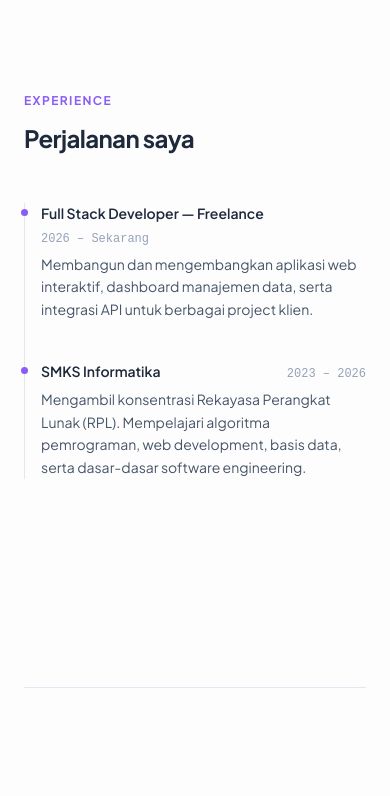
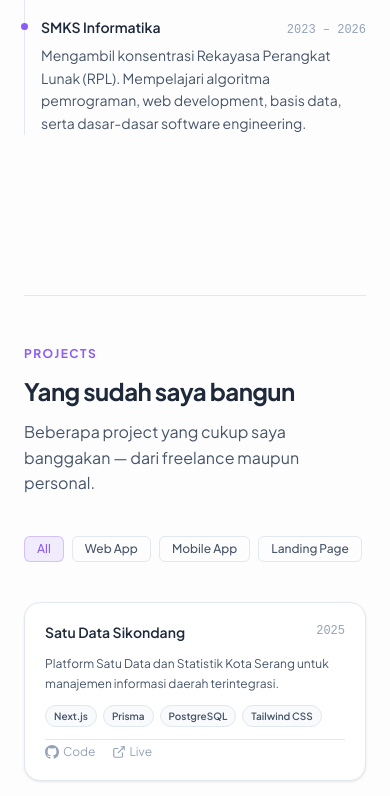
Before and after one commit to Hakim-pixel/ahmadmuntaqim, a Next.js app: page / in a window 390 px wide. Shown: the part 3350-4146 px from the top of the page. Built offline with nearby package versions, Linux system fonts and the light colour scheme.

Commit message:
fix: reduce section spacing + revert projects to original grid design

```diff
--- a/src/components/AboutSection.js
+++ b/src/components/AboutSection.js
@@ -17,8 +17,8 @@ export default function AboutSection() {
   }, []);
 
   return (
-    <section id="about" className="py-28 px-6">
-      <div className="divider mb-28" />
+    <section id="about" className="py-16 px-6">
+      <div className="divider mb-12" />
       <div ref={ref} className="appear max-w-6xl mx-auto grid grid-cols-1 lg:grid-cols-[auto_1fr] gap-16 items-start">
 
         {/* Photo */}
--- a/src/components/ContactSection.js
+++ b/src/components/ContactSection.js
@@ -43,8 +43,8 @@ export default function ContactSection() {
   };
 
   return (
-    <section id="contact" className="py-28 px-6">
-      <div className="divider mb-28" />
+    <section id="contact" className="py-16 px-6">
+      <div className="divider mb-12" />
       <div ref={ref} className="appear max-w-6xl mx-auto">
         <span className="section-label">Contact</span>
         <h2
--- a/src/components/ProjectsSection.js
+++ b/src/components/ProjectsSection.js
@@ -5,82 +5,81 @@ const projects = [
   {
     id: 1,
     title: 'Satu Data Sikondang',
+    description: 'Platform Satu Data dan Statistik Kota Serang untuk manajemen informasi daerah terintegrasi.',
+    tags: ['Next.js', 'Prisma', 'PostgreSQL', 'Tailwind CSS'],
     category: 'Web App',
     year: '2025',
-    short: 'Platform Satu Data dan Statistik Kota Serang untuk manajemen informasi daerah terintegrasi.',
-    desc: 'Sistem informasi data dan statistik terintegrasi untuk Kota Serang. Memungkinkan pengelolaan data daerah secara terpusat, visualisasi statistik interaktif, dan pelaporan berbasis web yang mudah diakses oleh seluruh perangkat daerah.',
-    tags: ['Next.js', 'Prisma', 'PostgreSQL', 'Tailwind CSS'],
-    color: '#ede9fe',
     links: { github: 'https://github.com/Hakim-pixel/Sikondang', live: 'https://sikondang.vercel.app' },
   },
   {
     id: 2,
     title: 'Medical Check Center',
+    description: 'Aplikasi manajemen pemeriksaan medis terintegrasi dengan sistem backend Laravel.',
+    tags: ['Next.js', 'TypeScript', 'Laravel', 'REST API'],
     category: 'Web App',
     year: '2026',
-    short: 'Aplikasi manajemen pemeriksaan medis terintegrasi dengan sistem backend Laravel.',
-    desc: 'Platform manajemen klinik pemeriksaan medis yang memungkinkan pengelolaan pasien, jadwal pemeriksaan, hasil lab, dan pelaporan medis secara digital. Dibangun dengan Next.js frontend dan Laravel backend.',
-    tags: ['Next.js', 'TypeScript', 'Laravel', 'REST API'],
-    color: '#dbeafe',
     links: { github: 'https://github.com/Hakim-pixel/medicalcheckcenter', live: 'https://medicalcheckcenter.vercel.app' },
   },
   {
     id: 3,
     title: 'Gxyer Booth',
+    description: 'Platform photobooth digital interaktif dengan kustomisasi sticker dan template foto secara real-time.',
+    tags: ['Next.js', 'React', 'Tailwind CSS', 'Canvas API'],
     category: 'Web App',
     year: '2026',
-    short: 'Platform photobooth digital interaktif dengan kustomisasi sticker dan template foto secara real-time.',
-    desc: 'Aplikasi photobooth digital berbasis web yang memungkinkan pengguna mengambil foto, menambahkan sticker, memilih template frame, dan mengunduh hasil foto. Dibangun menggunakan Canvas API dengan antarmuka yang intuitif dan responsif.',
-    tags: ['Next.js', 'React', 'Tailwind CSS', 'Canvas API'],
-    color: '#fef3c7',
     links: { github: 'https://github.com/Hakim-pixel/GxyerBooth', live: 'https://gxyer-booth.vercel.app' },
   },
   {
     id: 4,
     title: 'Web Parkir',
+    description: 'Sistem manajemen perparkiran berbasis web untuk mencatat masuk dan keluar kendaraan secara efisien.',
+    tags: ['React', 'Vite', 'Laravel', 'MySQL'],
     category: 'Web App',
     year: '2026',
-    short: 'Sistem manajemen perparkiran berbasis web untuk mencatat masuk dan keluar kendaraan.',
-    desc: 'Sistem parkir digital yang mengelola masuk/keluar kendaraan secara real-time, perhitungan tarif otomatis, cetak struk, dan laporan harian/bulanan. Cocok untuk area parkir komersial maupun gedung perkantoran.',
-    tags: ['React', 'Vite', 'Laravel', 'MySQL'],
-    color: '#d1fae5',
     links: { github: 'https://github.com/Hakim-pixel/webparkir', live: '#' },
   },
   {
     id: 5,
     title: 'Preloved Store',
+    description: 'Platform e-commerce marketplace untuk transaksi jual-beli barang bekas berkualitas.',
+    tags: ['Laravel', 'Blade', 'MySQL', 'Tailwind CSS'],
     category: 'Web App',
     year: '2025',
-    short: 'Platform e-commerce marketplace untuk transaksi jual-beli barang bekas berkualitas.',
-    desc: 'Marketplace online untuk jual beli barang preloved dengan fitur listing produk, pencarian & filter canggih, sistem chat antar pengguna, manajemen pesanan, dan dashboard seller. Dibangun dengan Laravel sebagai full-stack framework.',
-    tags: ['Laravel', 'Blade', 'MySQL', 'Tailwind CSS'],
-    color: '#fce7f3',
     links: { github: 'https://github.com/Hakim-pixel/preloved', live: '#' },
   },
   {
     id: 6,
+    title: 'YouTube Clone Mobile',
+    description: 'Aplikasi mobile clone YouTube dengan fitur pemutaran video feed dan antarmuka responsif.',
+    tags: ['Flutter', 'Dart', 'Mobile Dev'],
+    category: 'Mobile App',
+    year: '2025',
+    links: { github: 'https://github.com/Hakim-pixel/tugasUprak', live: '#' },
+  },
+  {
+    id: 7,
     title: 'XII-RPL Class Website',
+    description: 'Prototype website profil kelas XII RPL untuk menyimpan informasi siswa dan galeri kegiatan kelas.',
+    tags: ['HTML', 'CSS', 'JavaScript'],
     category: 'Landing Page',
     year: '2025',
-    short: 'Website profil kelas XII RPL dengan informasi siswa dan galeri kegiatan kelas.',
-    desc: 'Prototype website profil kelas XII Rekayasa Perangkat Lunak yang menampilkan informasi seluruh siswa, galeri foto kegiatan kelas, jadwal pelajaran, dan prestasi. Dibangun dengan HTML, CSS, dan JavaScript murni.',
-    tags: ['HTML', 'CSS', 'JavaScript'],
-    color: '#e0f2fe',
     links: { github: 'https://github.com/Hakim-pixel/XII-RPL', live: '#' },
   },
 ];
 
-const cats = ['All', 'Web App', 'Landing Page'];
+const cats = ['All', 'Web App', 'Mobile App', 'Landing Page'];
 
 export default function ProjectsSection() {
-  const [activeCat, setActiveCat] = useState('All');
-  const [drawer, setDrawer] = useState(null);
+  const [active, setActive] = useState('All');
   const ref = useRef(null);
 
   useEffect(() => {
     const observer = new IntersectionObserver(
       entries => entries.forEach(e => {
-        if (e.isIntersecting) e.target.classList.add('visible');
+        if (e.isIntersecting) {
+          e.target.classList.add('opacity-100', 'translate-y-0');
+          e.target.classList.remove('opacity-0', 'translate-y-4');
+        }
       }),
       { threshold: 0.1 }
     );
@@ -88,28 +87,22 @@ export default function ProjectsSection() {
     return () => observer.disconnect();
   }, []);
 
-  // Lock body scroll when drawer open
-  useEffect(() => {
-    document.body.style.overflow = drawer ? 'hidden' : '';
-    return () => { document.body.style.overflow = ''; };
-  }, [drawer]);
-
-  const filtered = activeCat === 'All' ? projects : projects.filter(p => p.category === activeCat);
+  const filtered = active === 'All' ? projects : projects.filter(p => p.category === active);
 
   return (
-    <section id="projects" className="py-28 px-6">
-      <div className="divider mb-28" />
-      <div ref={ref} className="appear max-w-6xl mx-auto">
-        <span className="section-label">Projects</span>
-        <h2
-          className="font-black leading-tight mb-4"
-          style={{ fontSize: 'clamp(2rem, 4vw, 3rem)', letterSpacing: '-1px', color: 'var(--text-primary)' }}
-        >
-          Featured Works<span style={{ color: 'var(--violet)' }}>.</span>
+    <section
+      id="projects"
+      ref={ref}
+      className="py-16 px-6 opacity-0 translate-y-4 transition-all duration-700"
+    >
+      <div className="divider mb-12" />
+      <div className="max-w-5xl mx-auto">
+        <p className="section-label">Projects</p>
+        <h2 className="text-2xl sm:text-3xl font-bold tracking-tight mb-3" style={{ color: 'var(--text-primary)' }}>
+          Yang sudah saya bangun
         </h2>
-        <p className="mb-10" style={{ color: 'var(--text-secondary)', maxWidth: '520px' }}>
+        <p className="mb-10" style={{ color: 'var(--text-secondary)', maxWidth: '32rem' }}>
           Beberapa project yang cukup saya banggakan — dari freelance maupun personal.
-          Klik card untuk melihat detail lengkap.
         </p>
 
         {/* Filter */}
@@ -117,12 +110,12 @@ export default function ProjectsSection() {
           {cats.map(cat => (
             <button
               key={cat}
-              onClick={() => setActiveCat(cat)}
-              className="px-4 py-2 rounded-full text-sm font-semibold border transition-all duration-200 cursor-pointer"
+              onClick={() => setActive(cat)}
+              className="px-3 py-1 rounded-md text-xs font-medium border transition-all duration-200 cursor-pointer"
               style={{
-                background: activeCat === cat ? 'var(--violet)' : 'transparent',
-                color: activeCat === cat ? '#fff' : 'var(--text-secondary)',
-                borderColor: activeCat === cat ? 'var(--violet)' : 'var(--border)',
+                background: active === cat ? 'rgba(139,92,246,0.1)' : 'transparent',
+                color: active === cat ? 'var(--violet)' : 'var(--text-secondary)',
+                borderColor: active === cat ? 'rgba(139,92,246,0.3)' : 'var(--border)',
               }}
             >
               {cat}
@@ -131,163 +124,47 @@ export default function ProjectsSection() {
         </div>
 
         {/* Grid */}
-        <div className="grid grid-cols-1 sm:grid-cols-2 lg:grid-cols-3 gap-5">
+        <div className="grid grid-cols-1 sm:grid-cols-2 lg:grid-cols-3 gap-4">
           {filtered.map(p => (
-            <div
-              key={p.id}
-              className="card-project"
-              onClick={() => setDrawer(p)}
-              role="button"
-              tabIndex={0}
-              onKeyDown={e => e.key === 'Enter' && setDrawer(p)}
-            >
-              {/* Color header */}
-              <div
-                className="h-28 flex items-center justify-center"
-                style={{ background: p.color }}
-              >
-                <p
-                  className="font-black text-center px-4 leading-tight"
-                  style={{ fontSize: '1.1rem', color: 'rgba(0,0,0,0.5)' }}
-                >
-                  {p.title}
-                </p>
+            <div key={p.id} className="card p-5 flex flex-col gap-3 hover:-translate-y-0.5 transition-transform duration-200">
+              <div className="flex items-start justify-between gap-2">
+                <h3 className="text-sm font-semibold leading-snug" style={{ color: 'var(--text-primary)' }}>{p.title}</h3>
+                <span className="text-xs font-mono shrink-0" style={{ color: 'var(--text-muted)' }}>{p.year}</span>
               </div>
-
-              {/* Body */}
-              <div className="p-5">
-                <div className="flex items-center justify-between gap-2 mb-2">
-                  <span
-                    className="text-xs font-semibold px-2.5 py-1 rounded-full"
-                    style={{ background: p.color, color: 'rgba(0,0,0,0.6)' }}
+              <p className="text-xs leading-relaxed flex-1" style={{ color: 'var(--text-secondary)' }}>{p.description}</p>
+              <div className="flex flex-wrap gap-1.5">
+                {p.tags.map(t => (
+                  <span key={t} className="tag" style={{ fontSize: '10px', padding: '2px 8px' }}>{t}</span>
+                ))}
+              </div>
+              <div className="flex gap-4 pt-1" style={{ borderTop: '1px solid var(--border)' }}>
+                {p.links.github && p.links.github !== '#' && (
+                  <a href={p.links.github} target="_blank" rel="noreferrer"
+                    className="text-xs flex items-center gap-1 transition-colors"
+                    style={{ color: 'var(--text-muted)' }}
+                    onMouseEnter={e => e.currentTarget.style.color = 'var(--text-secondary)'}
+                    onMouseLeave={e => e.currentTarget.style.color = 'var(--text-muted)'}
                   >
-                    {p.category}
-                  </span>
-                  <span className="text-xs font-mono" style={{ color: 'var(--text-muted)' }}>{p.year}</span>
-                </div>
-                <h3 className="font-bold text-base mb-2" style={{ color: 'var(--text-primary)' }}>{p.title}</h3>
-                <p className="text-sm leading-relaxed mb-4" style={{ color: 'var(--text-secondary)' }}>{p.short}</p>
-                <div className="flex flex-wrap gap-1.5">
-                  {p.tags.slice(0, 3).map(t => (
-                    <span key={t} className="tag" style={{ fontSize: '0.72rem', padding: '4px 10px' }}>{t}</span>
-                  ))}
-                  {p.tags.length > 3 && (
-                    <span className="tag" style={{ fontSize: '0.72rem', padding: '4px 10px' }}>+{p.tags.length - 3}</span>
-                  )}
-                </div>
+                    <svg viewBox="0 0 24 24" fill="currentColor" className="w-3.5 h-3.5"><path d="M12 0C5.37 0 0 5.37 0 12c0 5.31 3.435 9.795 8.205 11.385.6.105.825-.255.825-.57 0-.285-.015-1.23-.015-2.235-3.015.555-3.795-.735-4.035-1.41-.135-.345-.72-1.41-1.23-1.695-.42-.225-1.02-.78-.015-.795.945-.015 1.62.87 1.845 1.23 1.08 1.815 2.805 1.305 3.495.99.105-.78.42-1.305.765-1.605-2.67-.3-5.46-1.335-5.46-5.925 0-1.305.465-2.385 1.23-3.225-.12-.3-.54-1.53.12-3.18 0 0 1.005-.315 3.3 1.23.96-.27 1.98-.405 3-.405s2.04.135 3 .405c2.295-1.56 3.3-1.23 3.3-1.23.66 1.65.24 2.88.12 3.18.765.84 1.23 1.905 1.23 3.225 0 4.605-2.805 5.625-5.475 5.925.435.375.81 1.095.81 2.22 0 1.605-.015 2.895-.015 3.3 0 .315.225.69.825.57A12.02 12.02 0 0 0 24 12c0-6.63-5.37-12-12-12z"/></svg>
+                    Code
+                  </a>
+                )}
+                {p.links.live && p.links.live !== '#' && (
+                  <a href={p.links.live} target="_blank" rel="noreferrer"
+                    className="text-xs flex items-center gap-1 transition-colors"
+                    style={{ color: 'var(--text-muted)' }}
+                    onMouseEnter={e => e.currentTarget.style.color = 'var(--text-secondary)'}
+                    onMouseLeave={e => e.currentTarget.style.color = 'var(--text-muted)'}
+                  >
+                    <svg viewBox="0 0 24 24" fill="none" stroke="currentColor" strokeWidth="2" className="w-3.5 h-3.5"><path d="M18 13v6a2 2 0 0 1-2 2H5a2 2 0 0 1-2-2V8a2 2 0 0 1 2-2h6"/><polyline points="15 3 21 3 21 9"/><line x1="10" y1="14" x2="21" y2="3"/></svg>
+                    Live
+                  </a>
+                )}
               </div>
             </div>
           ))}
         </div>
       </div>
-
-      {/* Side Drawer */}
-      {drawer && (
-        <>
-          <div className="drawer-overlay" onClick={() => setDrawer(null)} />
-          <div className="drawer-panel">
-            {/* Header */}
-            <div
-              className="sticky top-0 flex items-center justify-between px-6 py-4 border-b"
-              style={{ borderColor: 'var(--border)', background: 'var(--bg-card)', zIndex: 1 }}
-            >
-              <p className="font-bold text-sm" style={{ color: 'var(--text-primary)' }}>Detail Proyek</p>
-              <button
-                onClick={() => setDrawer(null)}
-                className="w-8 h-8 flex items-center justify-center rounded-full bg-transparent border-0 cursor-pointer transition-colors"
-                style={{ color: 'var(--text-muted)' }}
-                onMouseEnter={e => e.currentTarget.style.background = 'var(--surface)'}
-                onMouseLeave={e => e.currentTarget.style.background = 'transparent'}
-              >
-                <svg width="18" height="18" viewBox="0 0 24 24" fill="none" stroke="currentColor" strokeWidth="2.5">
-                  <path d="M18 6L6 18M6 6l12 12"/>
-                </svg>
-              </button>
-            </div>
-
-            {/* Body */}
-            <div className="p-6">
-              {/* Color banner */}
-              <div
-                className="w-full h-40 rounded-2xl flex items-center justify-center mb-6"
-                style={{ background: drawer.color }}
-              >
-                <p
-                  className="font-black text-xl text-center px-4"
-                  style={{ color: 'rgba(0,0,0,0.5)' }}
-                >
-                  {drawer.title}
-                </p>
-              </div>
-
-              {/* Meta */}
-              <div className="flex flex-wrap gap-2 mb-4">
-                <span
-                  className="text-xs font-semibold px-3 py-1 rounded-full"
-                  style={{ background: drawer.color, color: 'rgba(0,0,0,0.6)' }}
-                >
-                  {drawer.category}
-                </span>
-                <span
-                  className="text-xs font-semibold px-3 py-1 rounded-full"
-                  style={{ background: 'var(--surface)', color: 'var(--text-muted)', border: '1px solid var(--border)' }}
-                >
-                  {drawer.year}
-                </span>
-              </div>
-
-              <h3 className="font-black text-xl mb-3" style={{ color: 'var(--text-primary)' }}>{drawer.title}</h3>
-              <p className="text-sm leading-relaxed mb-6" style={{ color: 'var(--text-secondary)' }}>{drawer.desc}</p>
-
-              {/* Tech stack */}
-              <div className="mb-6">
-                <p className="text-xs font-semibold uppercase tracking-wider mb-3" style={{ color: 'var(--text-muted)' }}>
-                  Tech Stack
-                </p>
-                <div className="flex flex-wrap gap-2">
-                  {drawer.tags.map(t => (
-                    <span key={t} className="tag">{t}</span>
-                  ))}
-                </div>
-              </div>
-
-              {/* Action buttons */}
-              <div className="flex flex-col gap-3">
-                {drawer.links.live && drawer.links.live !== '#' && (
-                  <a
-                    href={drawer.links.live}
-                    target="_blank"
-                    rel="noreferrer"
-                    className="btn-primary justify-center"
-                    style={{ textDecoration: 'none' }}
-                  >
-                    <svg width="16" height="16" viewBox="0 0 24 24" fill="none" stroke="currentColor" strokeWidth="2">
-                      <path d="M18 13v6a2 2 0 0 1-2 2H5a2 2 0 0 1-2-2V8a2 2 0 0 1 2-2h6"/>
-                      <polyline points="15 3 21 3 21 9"/>
-                      <line x1="10" y1="14" x2="21" y2="3"/>
-                    </svg>
-                    View Live Project
-                  </a>
-                )}
-                {drawer.links.github && drawer.links.github !== '#' && (
-                  <a
-                    href={drawer.links.github}
-                    target="_blank"
-                    rel="noreferrer"
-                    className="btn-outline justify-center"
-                    style={{ textDecoration: 'none' }}
-                  >
-                    <svg viewBox="0 0 24 24" fill="currentColor" width="16" height="16">
-                      <path d="M12 0C5.37 0 0 5.37 0 12c0 5.31 3.435 9.795 8.205 11.385.6.105.825-.255.825-.57 0-.285-.015-1.23-.015-2.235-3.015.555-3.795-.735-4.035-1.41-.135-.345-.72-1.41-1.23-1.695-.42-.225-1.02-.78-.015-.795.945-.015 1.62.87 1.845 1.23 1.08 1.815 2.805 1.305 3.495.99.105-.78.42-1.305.765-1.605-2.67-.3-5.46-1.335-5.46-5.925 0-1.305.465-2.385 1.23-3.225-.12-.3-.54-1.53.12-3.18 0 0 1.005-.315 3.3 1.23.96-.27 1.98-.405 3-.405s2.04.135 3 .405c2.295-1.56 3.3-1.23 3.3-1.23.66 1.65.24 2.88.12 3.18.765.84 1.23 1.905 1.23 3.225 0 4.605-2.805 5.625-5.475 5.925.435.375.81 1.095.81 2.22 0 1.605-.015 2.895-.015 3.3 0 .315.225.69.825.57A12.02 12.02 0 0 0 24 12c0-6.63-5.37-12-12-12z"/>
-                    </svg>
-                    Source Code
-                  </a>
-                )}
-              </div>
-            </div>
-          </div>
-        </>
-      )}
     </section>
   );
 }
--- a/src/components/SkillsSection.js
+++ b/src/components/SkillsSection.js
@@ -41,11 +41,11 @@ export default function SkillsSection() {
   }, []);
 
   return (
-    <section id="skills" className="py-28 overflow-hidden">
-      <div className="divider mb-28" />
+    <section id="skills" className="py-16 overflow-hidden">
+      <div className="divider mb-12" />
 
       {/* Heading */}
-      <div ref={ref} className="appear px-6 max-w-6xl mx-auto mb-16">
+      <div ref={ref} className="appear px-6 max-w-6xl mx-auto mb-10">
         <span className="section-label">Skills</span>
         <h2
           className="font-black"
```
